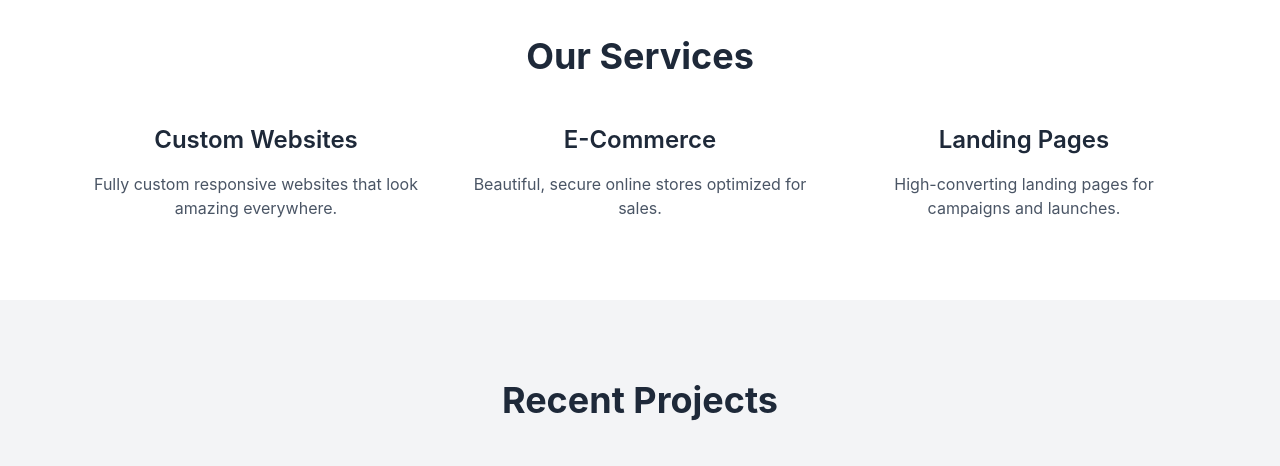
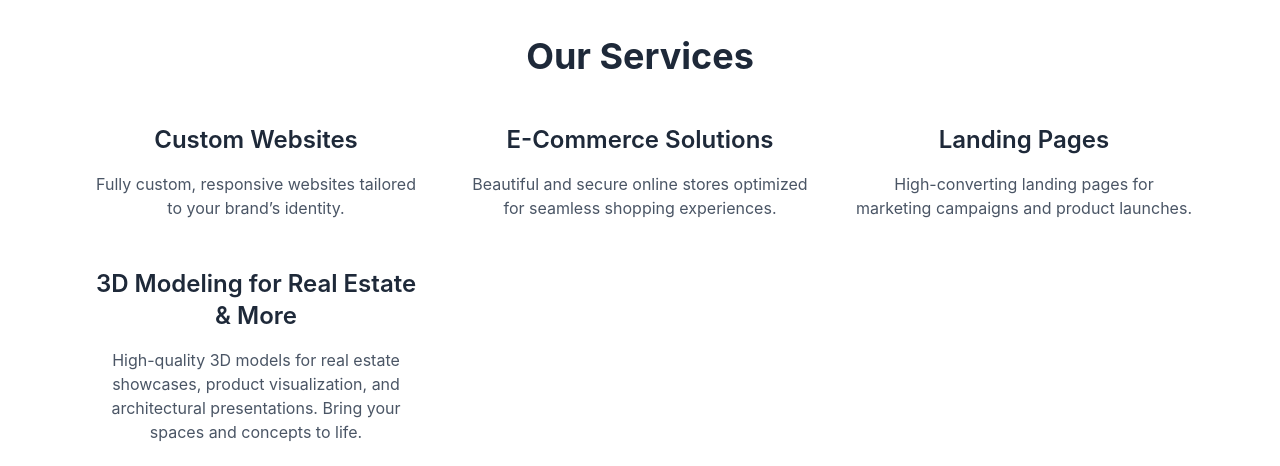
Before and after one commit to mmm1602/graphic-works-website, a Next.js app: page / in a window 1280 px wide. Shown: the part 920-1386 px from the top of the page. Built offline with nearby package versions, Linux system fonts and the light colour scheme; grey boxes are pictures that could not be loaded.

Commit message:
Expanded Services Section

```diff
--- a/components/ServicesSection.tsx
+++ b/components/ServicesSection.tsx
@@ -3,24 +3,39 @@ export default function ServicesSection() {
       <section className="max-w-6xl mx-auto py-20 px-6 text-center">
         <h2 className="text-4xl font-bold mb-12">Our Services</h2>
         <div className="grid grid-cols-1 md:grid-cols-2 lg:grid-cols-3 gap-12">
+
+          {/* Custom Websites */}
           <div>
             <h3 className="text-2xl font-semibold mb-4">Custom Websites</h3>
             <p className="text-gray-600">
-              Fully custom responsive websites that look amazing everywhere.
+              Fully custom, responsive websites tailored to your brand’s identity.
             </p>
           </div>
+
+          {/* E-Commerce */}
           <div>
-            <h3 className="text-2xl font-semibold mb-4">E-Commerce</h3>
+            <h3 className="text-2xl font-semibold mb-4">E-Commerce Solutions</h3>
             <p className="text-gray-600">
-              Beautiful, secure online stores optimized for sales.
+              Beautiful and secure online stores optimized for seamless shopping experiences.
             </p>
           </div>
+
+          {/* Landing Pages */}
           <div>
             <h3 className="text-2xl font-semibold mb-4">Landing Pages</h3>
             <p className="text-gray-600">
-              High-converting landing pages for campaigns and launches.
+              High-converting landing pages for marketing campaigns and product launches.
             </p>
           </div>
+
+          {/* 3D Modeling */}
+          <div>
+            <h3 className="text-2xl font-semibold mb-4">3D Modeling for Real Estate & More</h3>
+            <p className="text-gray-600">
+              High-quality 3D models for real estate showcases, product visualization, and architectural presentations. Bring your spaces and concepts to life.
+            </p>
+          </div>
+
         </div>
       </section>
     );
```
